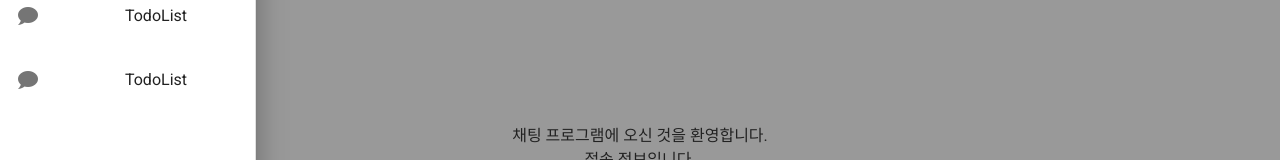
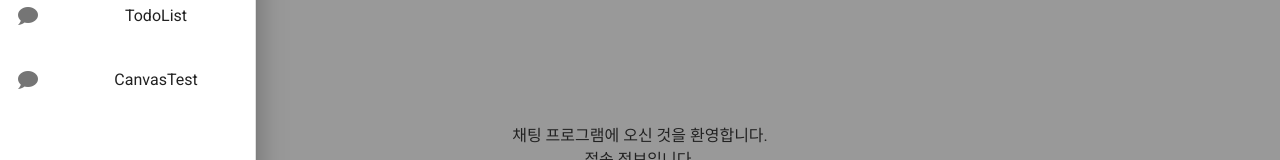
Before and after one commit to Zodist/chatWebFront, a Vue app: page / in a window 1280 px wide. Both pictures are taken after a click on the button 28 px from the left and 24 px from the top of the page. Shown: the part 212-372 px from the top of the page. Built offline with nearby package versions, Linux system fonts and the light colour scheme.

Commit message:
canvastest

```diff
--- a/src/App.vue
+++ b/src/App.vue
@@ -75,7 +75,7 @@
             <v-list-item-icon>
               <v-icon>mdi-chat</v-icon>
             </v-list-item-icon>
-            <v-list-item-title>TodoList</v-list-item-title>
+            <v-list-item-title>CanvasTest</v-list-item-title>
           </v-list-item>
         </v-list-item-group>
       </v-list>
```
